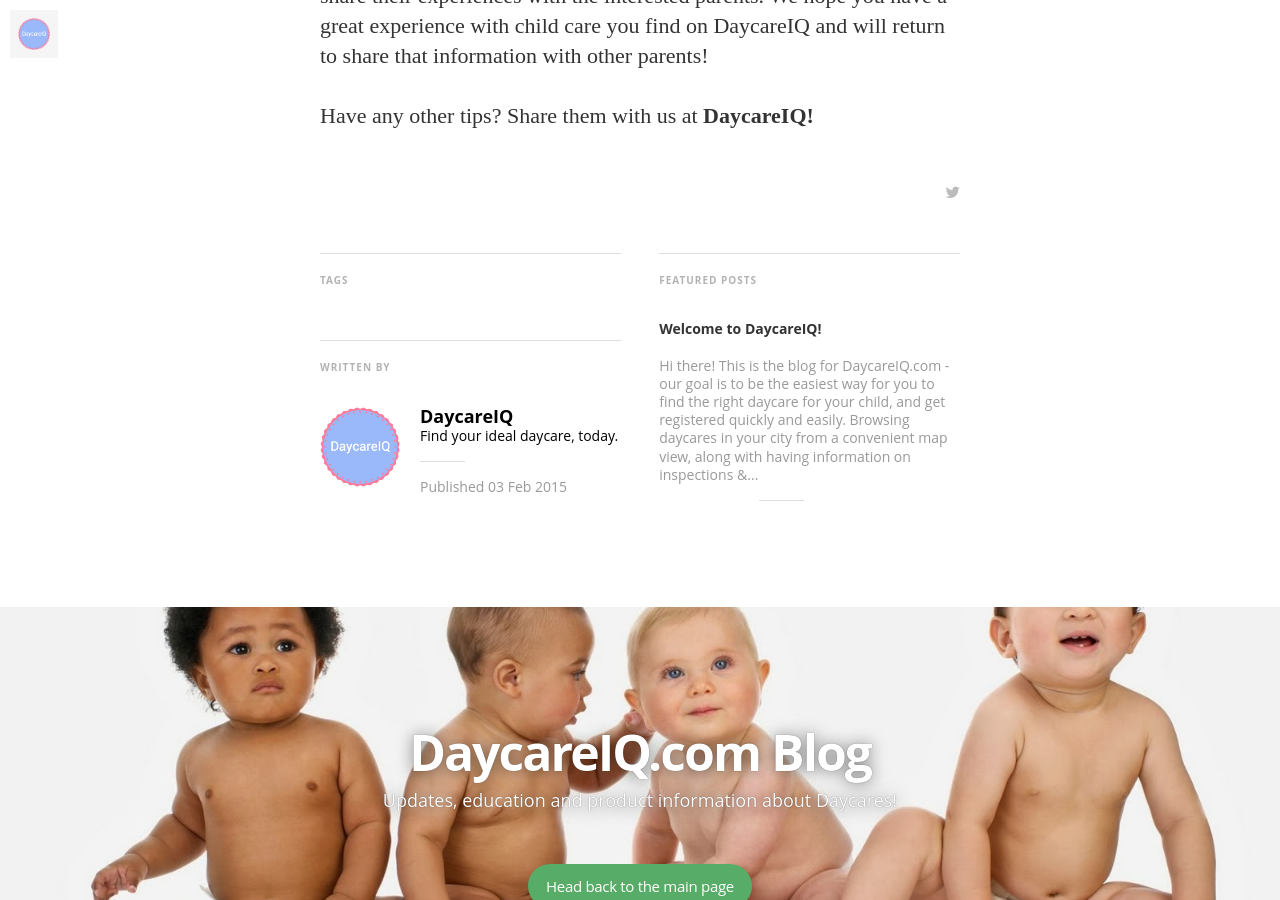
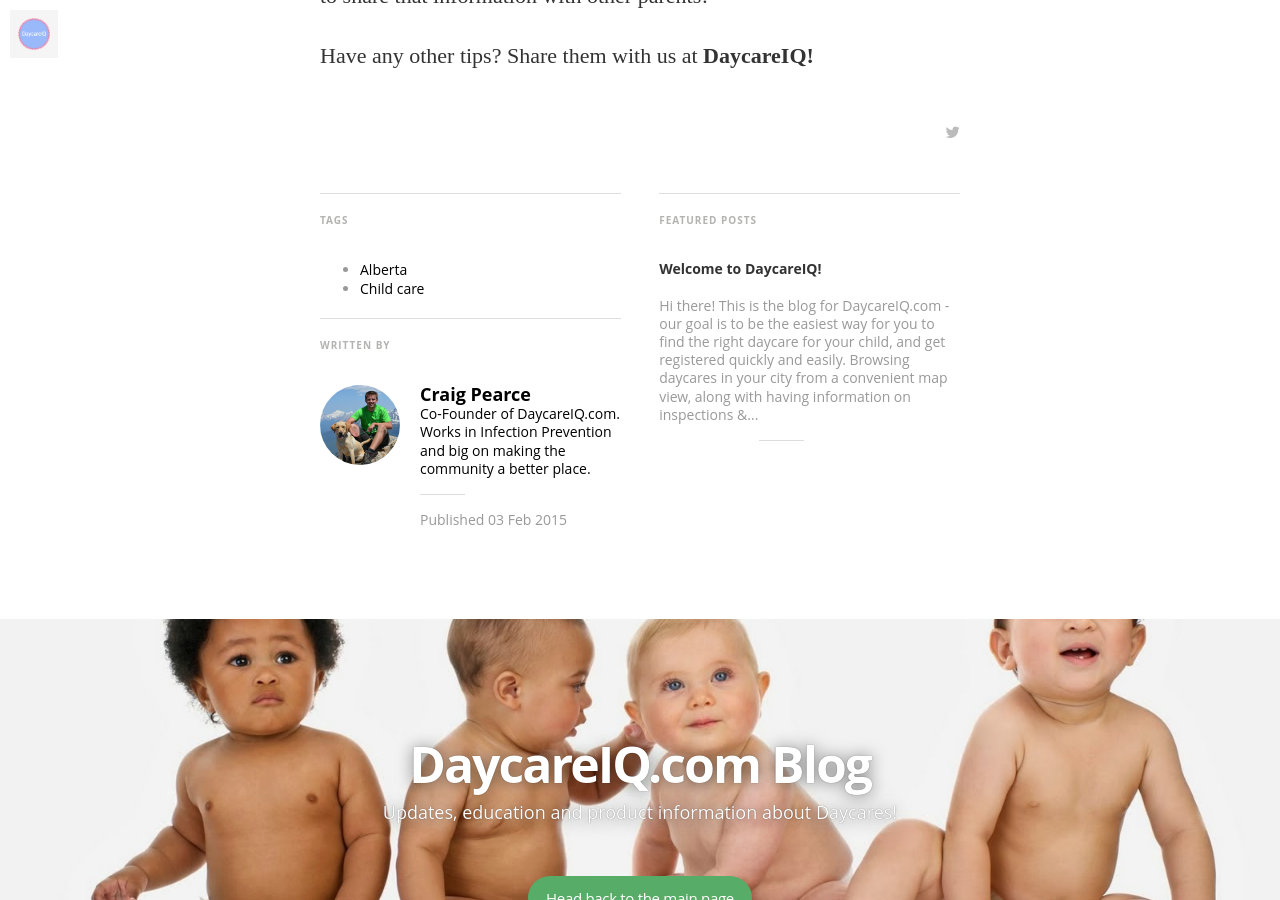
Before and after one commit to DaycareIQ/blog.daycareiq.com, a Jekyll site: the page built from _posts/2015-02-03-finding-your-perfect-childcare.md, in a window 1280 px wide and 900 px high, scrolled down 2154 px. Built offline with Jekyll 4.4.1, drawn with Linux system fonts in a browser that asks for light colours; nearby versions of some CDN libraries; some web fonts are replaced; Markdown is read by kramdown in place of the engine named in the settings; some of the changed text lies outside the part shown.

Commit message:
Update 2015-02-03-finding-your-perfect-childcare.md

```diff
--- a/_posts/2015-02-03-finding-your-perfect-childcare.md
+++ b/_posts/2015-02-03-finding-your-perfect-childcare.md
@@ -1,4 +1,10 @@
-Finding Child Care
+---
+tags:
+    - alberta
+    - child care
+description: Finding the right child care is a big process, we have some tips to make it easier!
+author: cp
+---
 
 #What To Consider When Searching for Child Care#
 
```
